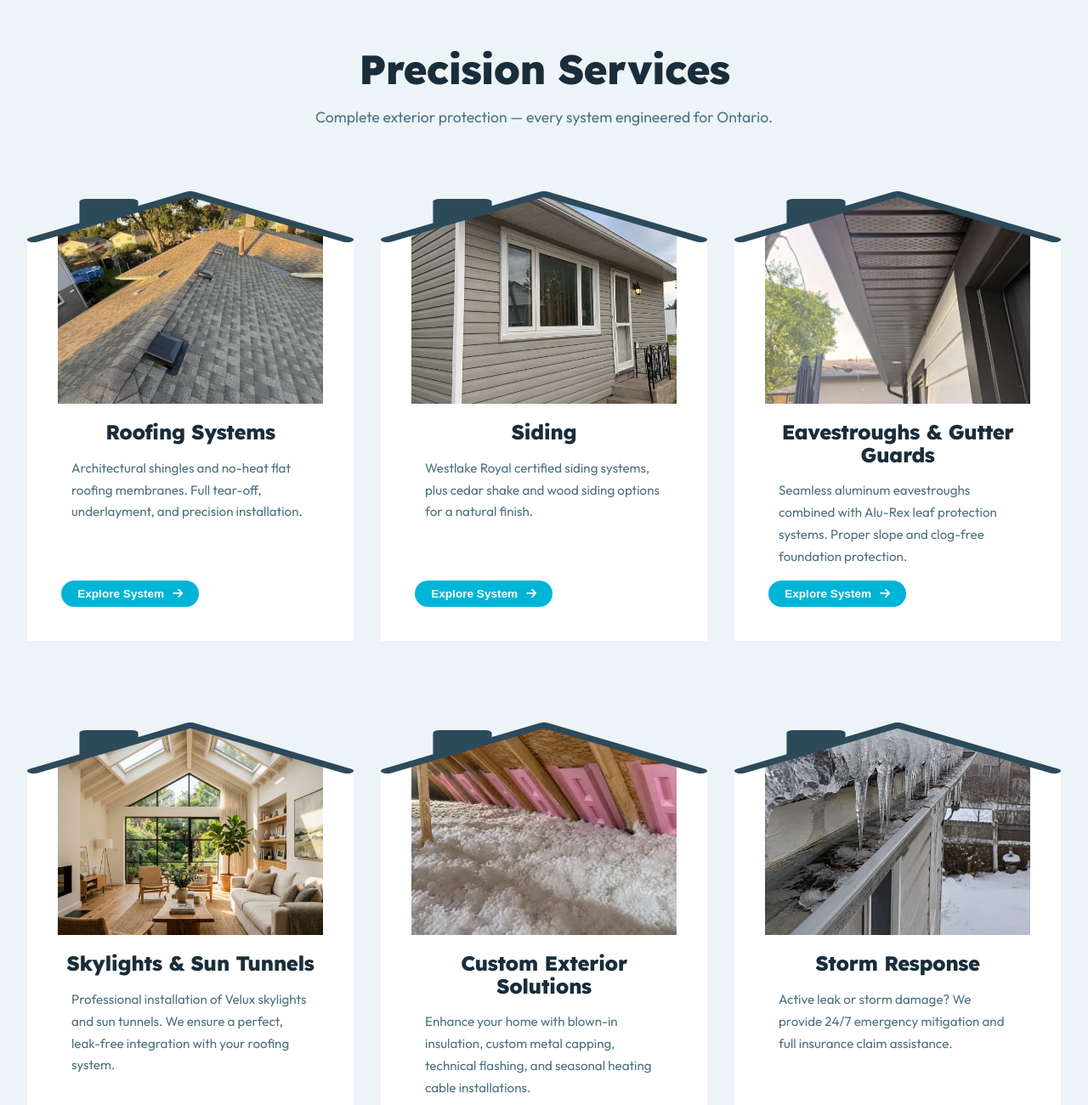
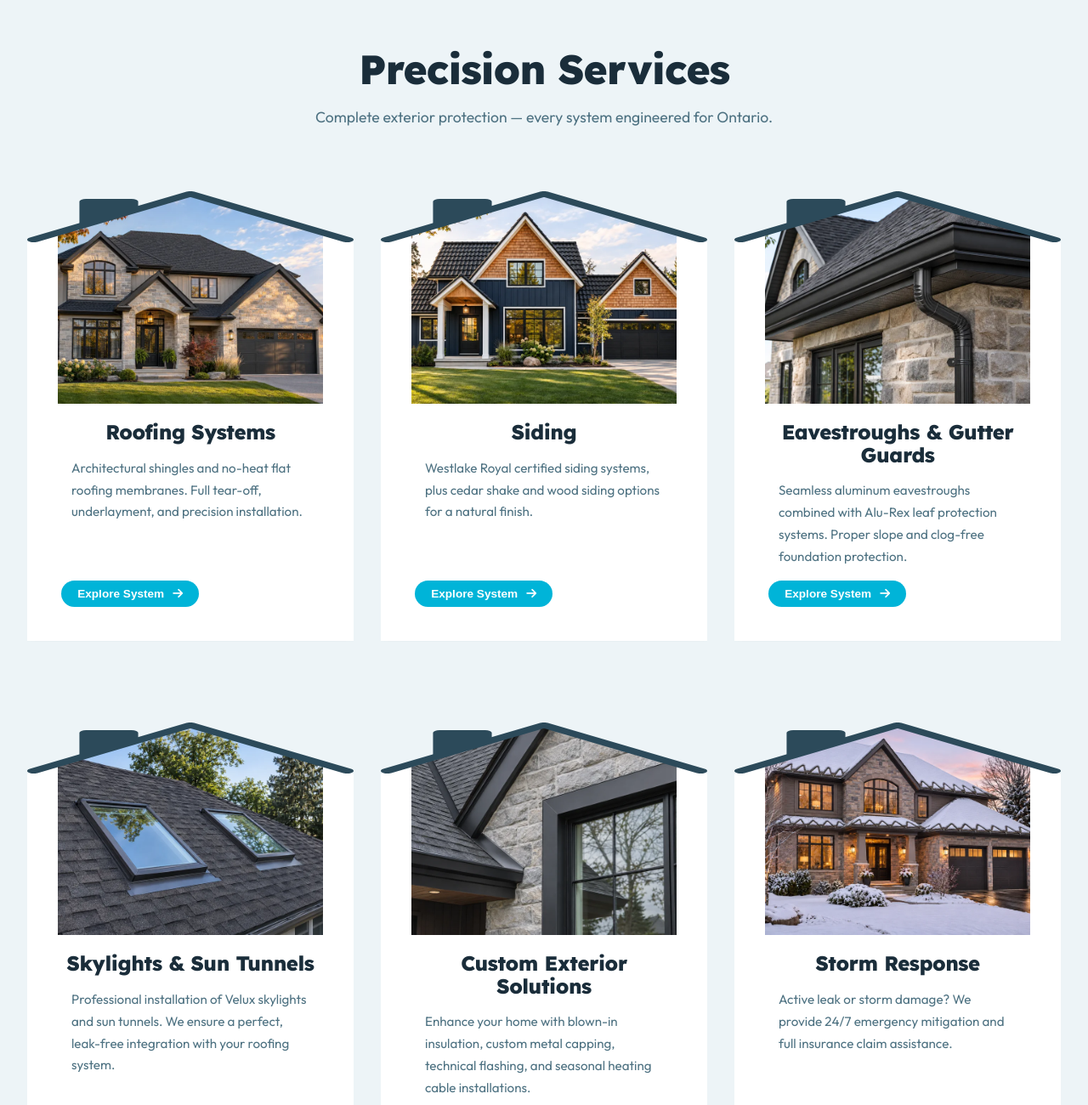
Before and after one commit to TridentRE/TridentRE.github.io, a plain HTML site: page index.html in a window 1280 px wide. Shown: the part 4225-5525 px from the top of the page at 85% size. Drawn offline with Linux system fonts and the light colour scheme.

Commit message:
Use Garnet-approved photos on the six service cards

```diff
--- a/index.html
+++ b/index.html
@@ -398,7 +398,7 @@
                 <div class="services-grid reveal-group">
                     <div class="service-card-premium reveal service-modal-trigger" data-service="roofing" style="cursor: pointer;">
                         <div class="image-box">
-                            <img src="assets/approved-roof-shingles-card.webp" alt="Architectural shingle roof photographed on a Trident job" loading="lazy">
+                            <img src="assets/service-roofing-card.webp" alt="Architectural asphalt shingle roof on a detached home" loading="lazy">
                         </div>
                         <div class="content-box">
                             <h3>Roofing Systems</h3>
@@ -408,7 +408,7 @@
                     </div>
                     <div class="service-card-premium reveal service-modal-trigger" data-service="siding" style="cursor: pointer;">
                         <div class="image-box">
-                            <img src="assets/approved-siding-wall-card.webp" alt="Trident siding job photo" loading="lazy">
+                            <img src="assets/service-siding-card.webp" alt="Navy board and batten siding with a black tile-look steel roof" loading="lazy">
                         </div>
                         <div class="content-box">
                             <h3>Siding</h3>
@@ -418,7 +418,7 @@
                     </div>
                     <div class="service-card-premium reveal service-modal-trigger" data-service="eavestroughs" style="cursor: pointer;">
                         <div class="image-box">
-                            <img src="assets/approved-soffit-card.webp" alt="Soffit and roofline detail from a Trident exterior project" loading="lazy">
+                            <img src="assets/service-eavestrough-card.webp" alt="Aluminum eavestrough and downspout along a roofline" loading="lazy">
                         </div>
                         <div class="content-box">
                             <h3>Eavestroughs & Gutter Guards</h3>
@@ -428,7 +428,7 @@
                     </div>
                     <div class="service-card-premium reveal service-modal-trigger" data-service="skylights" style="cursor: pointer;">
                         <div class="image-box">
-                            <img src="assets/service_skylight.png" alt="Velux skylight installation integrated with roofing system" loading="lazy">
+                            <img src="assets/service-skylight-card.webp" alt="Skylight installed in a shingle roof" loading="lazy">
                         </div>
                         <div class="content-box">
                             <h3>Skylights & Sun Tunnels</h3>
@@ -438,7 +438,7 @@
                     </div>
                     <div class="service-card-premium reveal service-modal-trigger" data-service="specialty" style="cursor: pointer;">
                         <div class="image-box">
-                            <img src="assets/approved-attic-insulation-card.webp" alt="Illustration of attic insulation, approved by Trident" loading="lazy">
+                            <img src="assets/service-custom-card.webp" alt="Custom metal capping on exterior trim" loading="lazy">
                         </div>
                         <div class="content-box">
                             <h3>Custom Exterior Solutions</h3>
@@ -448,7 +448,7 @@
                     </div>
                     <div class="service-card-premium reveal service-modal-trigger" data-service="emergency" style="cursor: pointer;">
                         <div class="image-box">
-                            <img src="assets/approved-ice-dam-card.webp" alt="Illustration of winter ice buildup, approved by Trident" loading="lazy">
+                            <img src="assets/service-storm-card.webp" alt="Roof heating cables clearing snow along the eaves in winter" loading="lazy">
                         </div>
                         <div class="content-box">
                             <h3>Storm Response</h3>
```
Also changed, not shown: assets/service-custom-card.webp (added), assets/service-eavestrough-card.webp (added), assets/service-roofing-card.webp (added), assets/service-siding-card.webp (added), assets/service-skylight-card.webp (added), assets/service-storm-card.webp (added).
